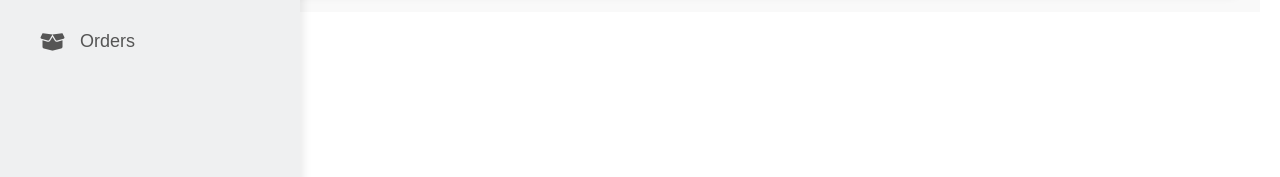
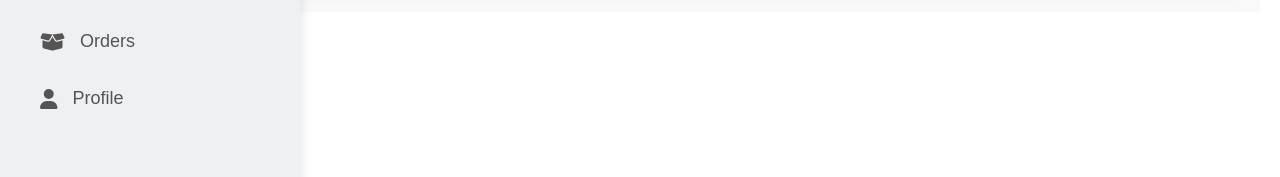
Before and after one commit to manuj55/PantryPal, a Vue app in the folder frontend/: page /cart in a window 1280 px wide. Shown: the part 248-425 px from the top of the page. Built offline with nearby package versions, Linux system fonts and the light colour scheme.

Commit message:
fix(merge): resolve merge conflict

```diff
--- a/frontend/src/components/Sidebar.vue
+++ b/frontend/src/components/Sidebar.vue
@@ -30,6 +30,12 @@
         <router-link to="/orders" class="nav-item" active-class="active">
           <font-awesome-icon :icon="['fas', 'box-open']" />
           <span v-if="!isCollapsed">Orders</span>
+        </router-link>
+      </li>
+      <li>
+        <router-link to="/UserProfile" class="nav-item" active-class="active">
+          <font-awesome-icon :icon="['fas', 'user']" />
+          <span v-if="!isCollapsed">Profile</span>
         </router-link>
       </li>
       </ul>
--- a/frontend/src/router/index.js
+++ b/frontend/src/router/index.js
@@ -1,4 +1,7 @@
 import { createRouter, createWebHistory } from "vue-router";
+
+
+
 import DashBoardView from "../views/DashBoard.vue";
 import CartView from "../views/Cart.vue";
 import BillingView from "../views/BillingView.vue";
@@ -7,7 +10,7 @@ import OrdersView from "../views/OrdersView.vue";
 const routes = [
   {
     path: "/",
-    redirect: "/dashboard",  // Redirect root to dashboard
+    redirect: "/signin",  // Redirect root to dashboard
   },
   {
     path: "/dashboard",
@@ -29,11 +32,26 @@ const routes = [
     name: "about",
     component: () => import("../views/AboutView.vue"),
   },
+
+
+
+
+
+
+
+
+
+
+
+
+
+
+
   {
     path: "/orders",
     name: "orders",
     component: OrdersView,
-  },
+  }
 ];
 
 const router = createRouter({
```
